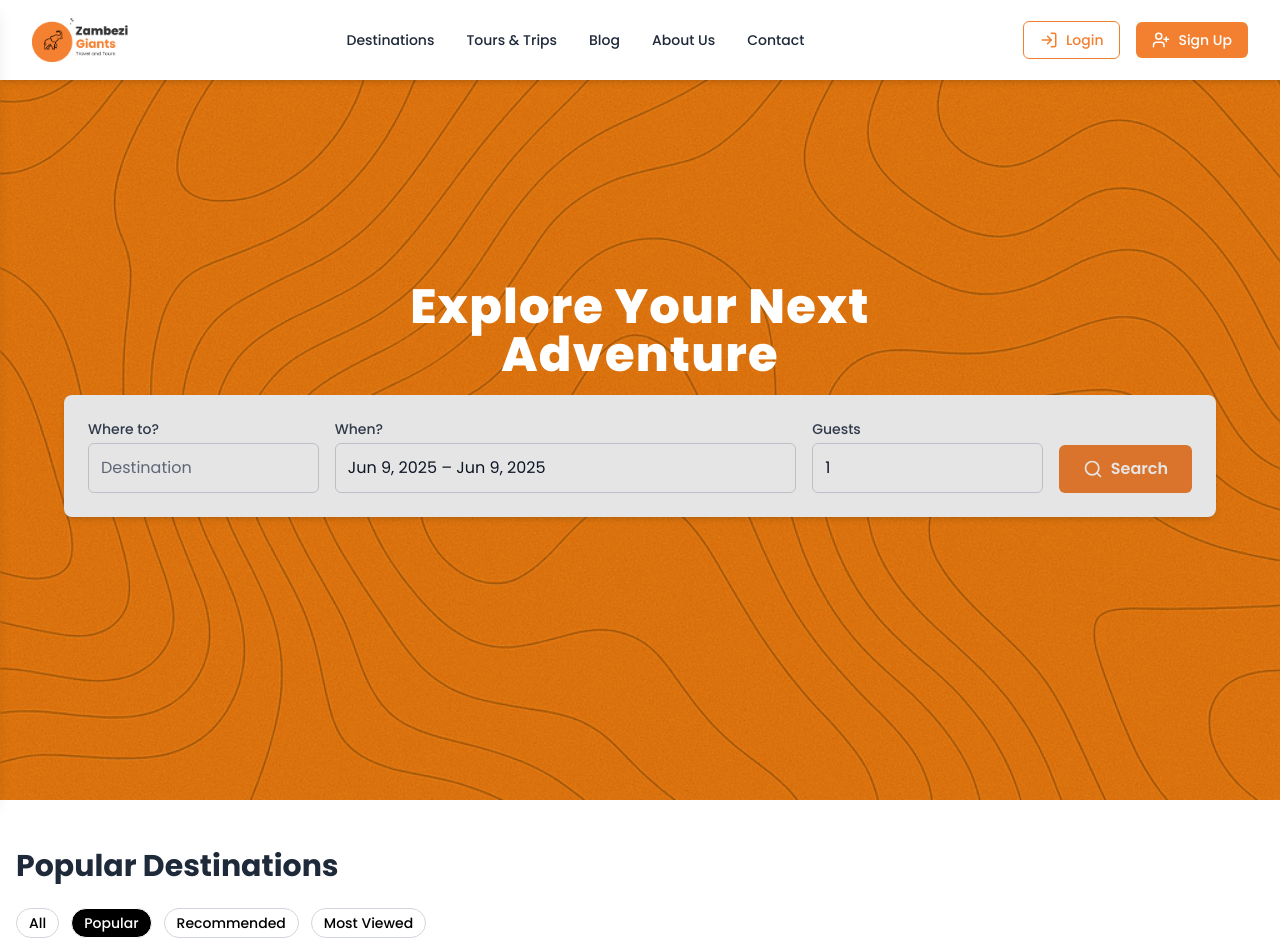
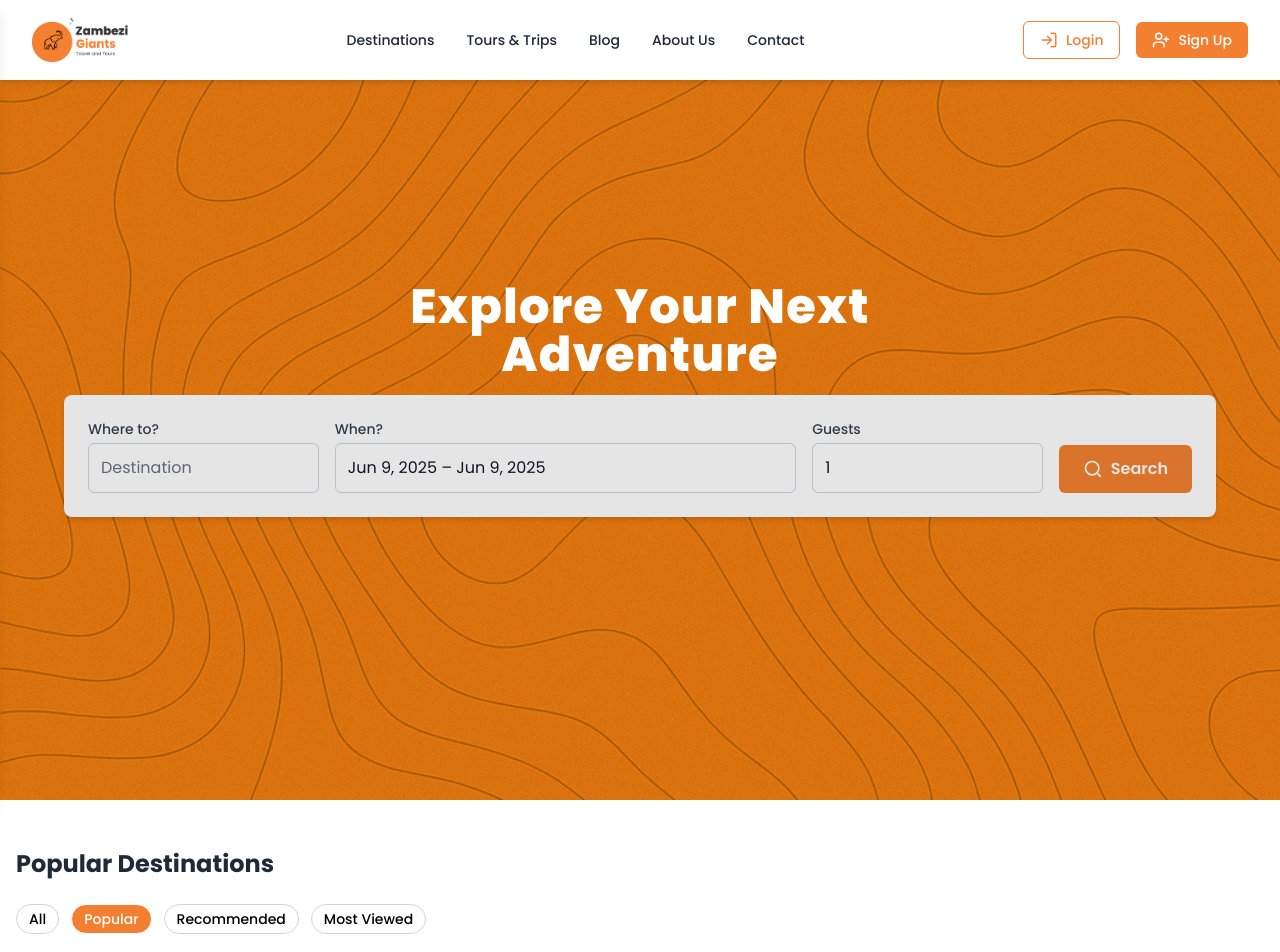
Before and after one commit to codewithdaviess/Zambezi-Giants, a React (Vite) app in the folder my-giant/: page / in a window 1280 px wide. Shown: the top 952 px of the page. Built offline with nearby package versions, Linux system fonts and the light colour scheme; grey boxes are pictures that could not be loaded.

Commit message:
edited my Destinations template

```diff
--- a/my-giant/src/components/Destinations.jsx
+++ b/my-giant/src/components/Destinations.jsx
@@ -17,7 +17,7 @@ const Destinations = () => {
 
   return (
     <section className="py-12 bg-white">
-      <h2 className="text-2xl md:text-3xl font-bold text-gray-800 px-4 mb-6">
+      <h2 className="text-2xl md:text-2xl font-bold text-gray-800 px-4 mb-6">
         {activeCategory} Destinations
       </h2>
 
@@ -35,7 +35,7 @@ const Destinations = () => {
                 onClick={() => setActiveCategory(category)}
                 className={`py-1 px-3 rounded-full text-sm font-medium border transition-colors whitespace-nowrap ${
                   activeCategory === category
-                    ? "bg-black text-white"
+                    ? "bg-[#f38031] text-white"
                     : "bg-white text-black border-gray-300"
                 }`}
               >
```
